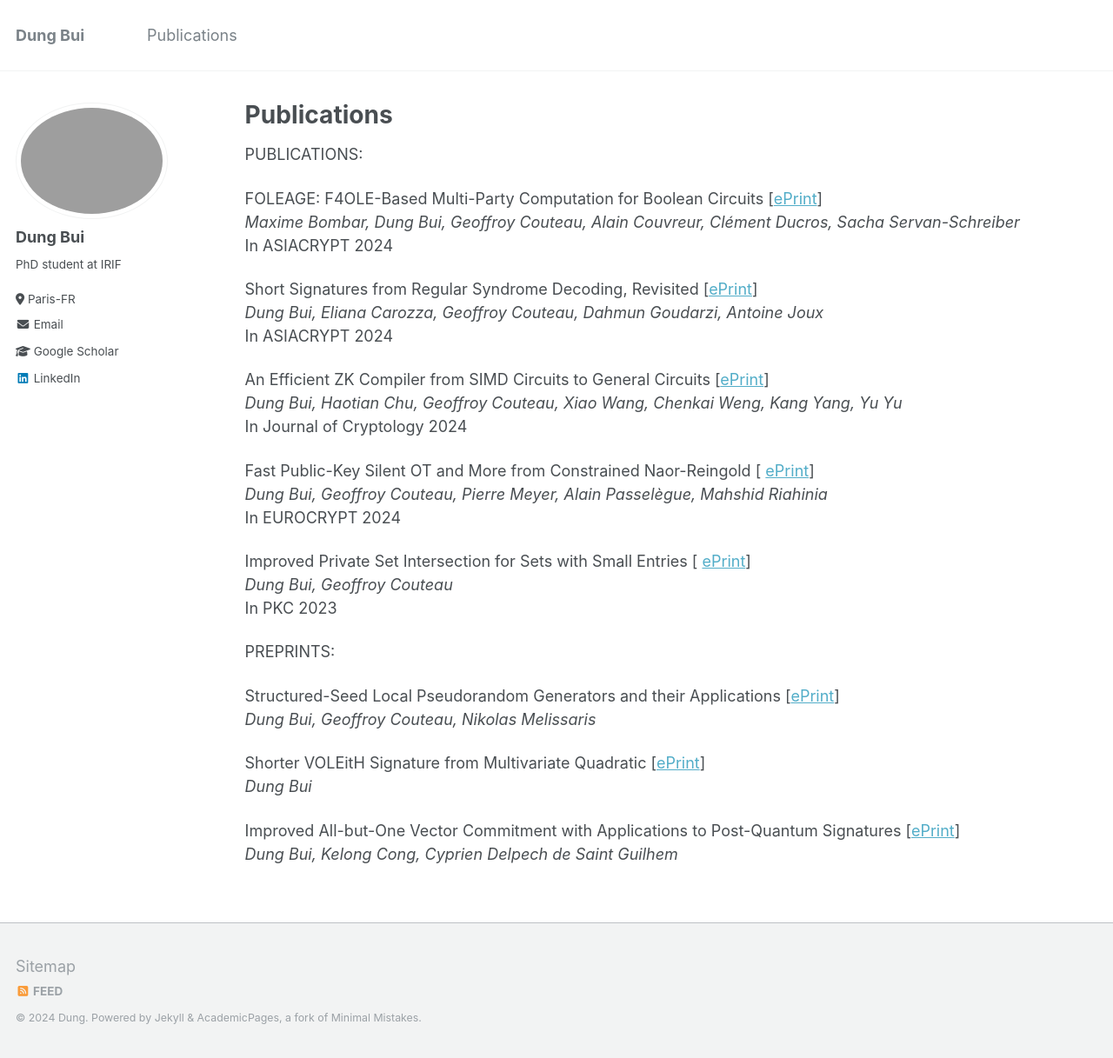
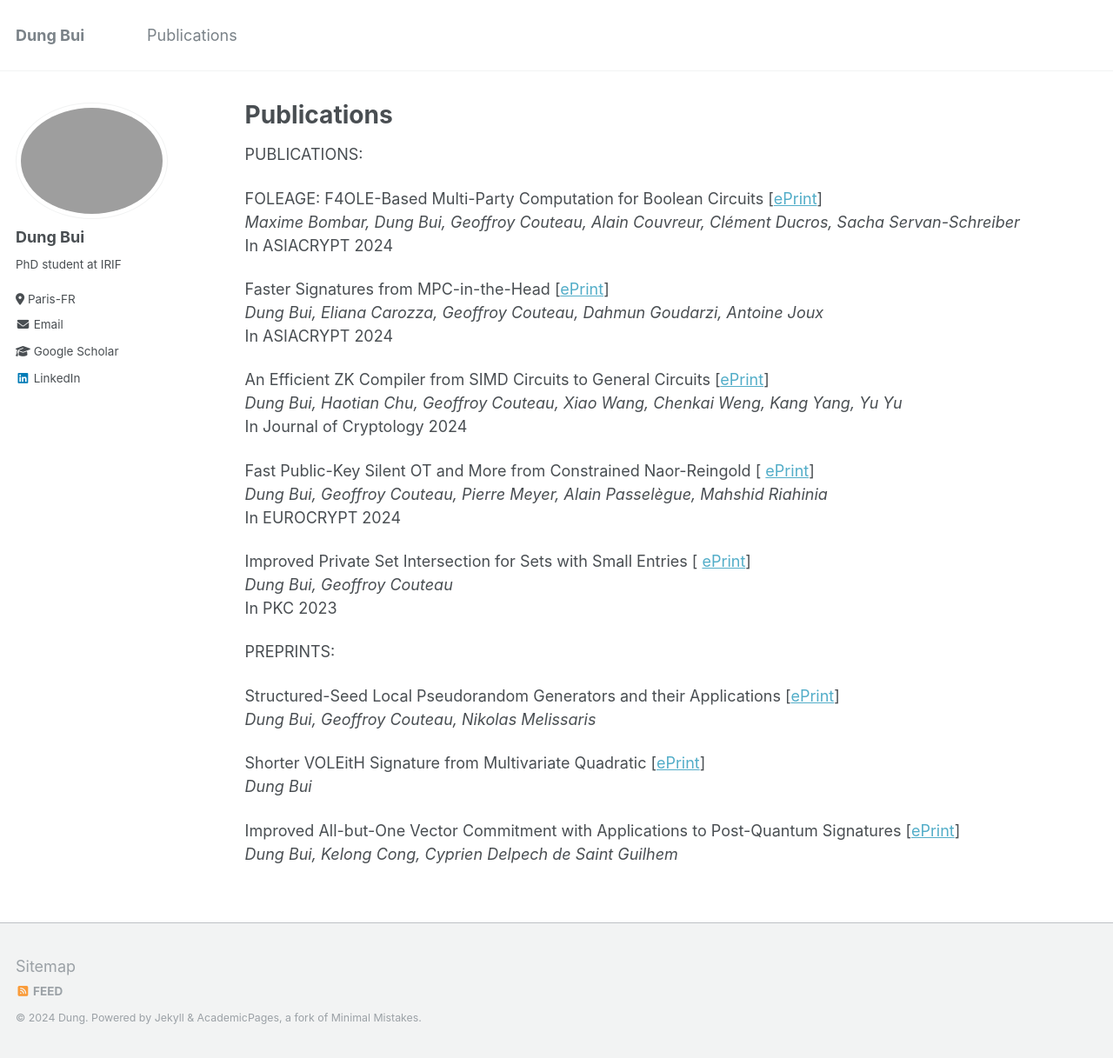
Before and after one commit to dungbui15/dungbui15.github.io, a Jekyll site: the page built from _pages/publications.md, in a window 1280 px wide and 1217 px high. Shown: the whole window at 87% size. Built offline with Jekyll 4.4.1, drawn with Linux system fonts in a browser that asks for light colours.

Commit message:
Update publications.md

```diff
--- a/_pages/publications.md
+++ b/_pages/publications.md
@@ -13,7 +13,7 @@
    <br> *Maxime Bombar, Dung Bui, Geoffroy Couteau, Alain Couvreur, Clément Ducros, Sacha Servan-Schreiber*
    <br> In ASIACRYPT 2024
 
-Short Signatures from Regular Syndrome Decoding, Revisited [[ePrint](https://eprint.iacr.org/2024/252)]
+Faster Signatures from MPC-in-the-Head [[ePrint](https://eprint.iacr.org/2024/252)]
     <br> *Dung Bui, Eliana Carozza, Geoffroy Couteau, Dahmun Goudarzi, Antoine Joux*
     <br> In ASIACRYPT 2024
 
```
